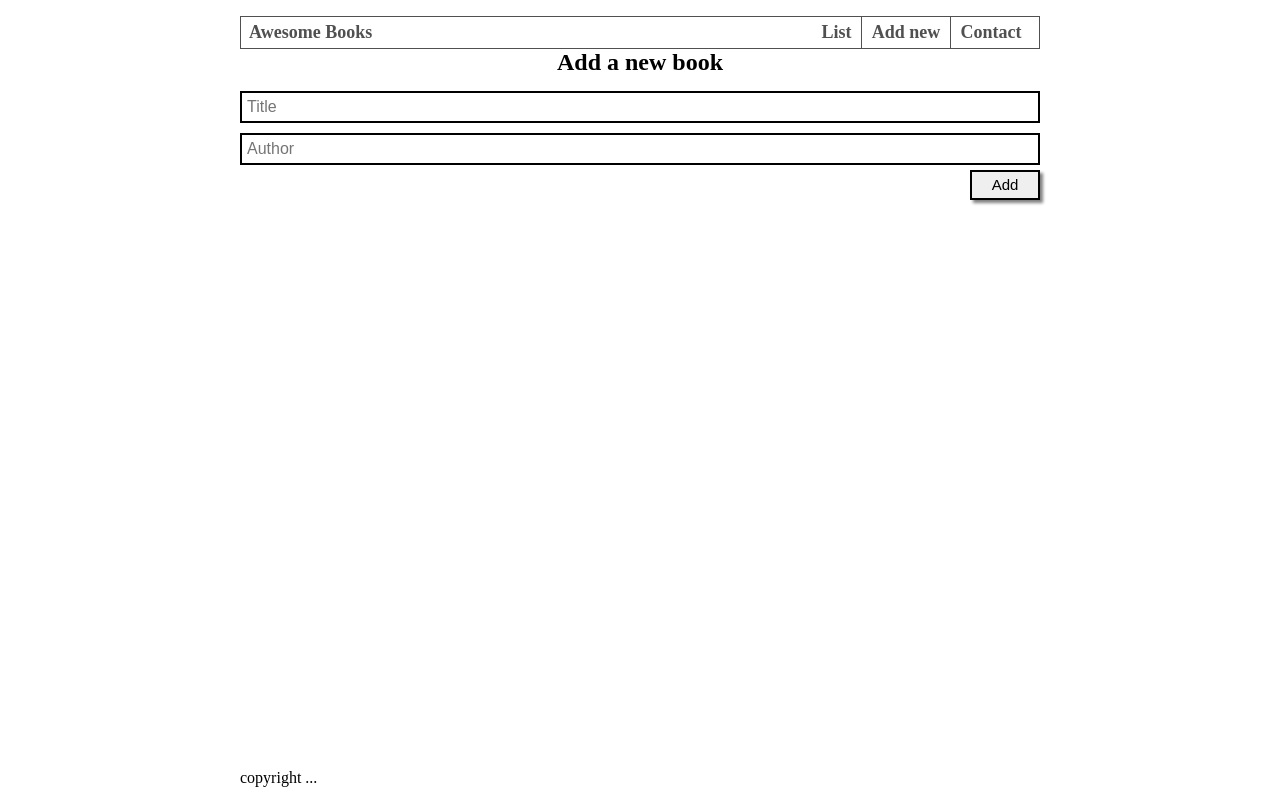
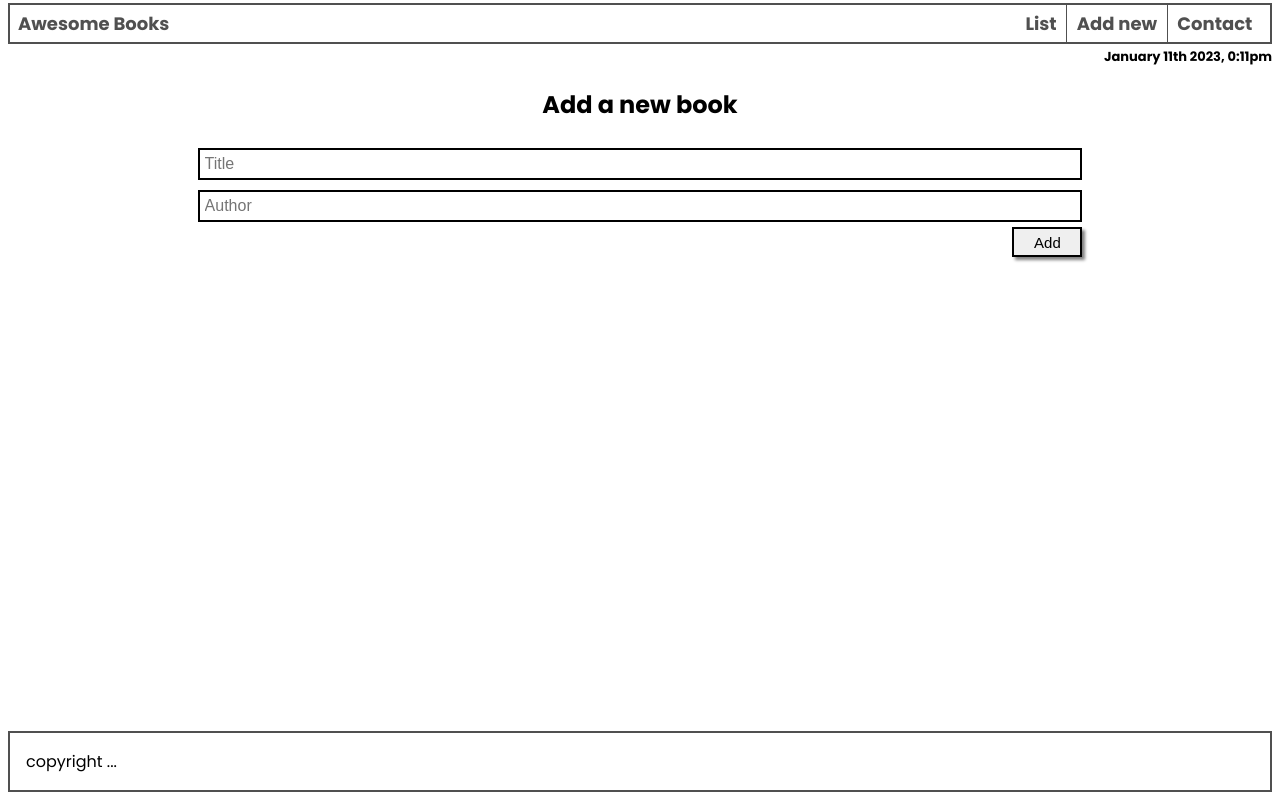
Before and after one commit to Chaseknis/book_storage, a website: page index.html in a window 1280 px wide. Drawn offline with Linux system fonts and the light colour scheme.

Commit message:
add time to header section

```diff
--- a/index.html
+++ b/index.html
@@ -23,6 +23,9 @@
             </li>
         </ul>
     </nav>
+    <h3 id ='time'>
+    </h3>
+
   </header>
   <main>
     <section id="top">
--- a/main.js
+++ b/main.js
@@ -4,6 +4,7 @@ const all = document.querySelector('.all');
 const form = document.querySelector('#form');
 const titl = document.querySelector('#title');
 const autho = document.querySelector('#author');
+const time = document.querySelector('#time');
 
 class Ree {
   constructor(author, title, id = Math.floor(Math.random() * 1000)) {
@@ -36,6 +37,16 @@ function clone(main, array) {
   main.appendChild(each);
 }
 
+function date(Taker) {
+  const dee = new Date();
+  let hours = dee.getHours();
+  const ampm = hours >= 12 ? 'pm' : 'am';
+  hours %= 12;
+  const mont = ['january', 'feburary', 'march', 'april', 'may', 'june', 'july', 'august', 'september', 'october', 'november', 'december'];
+  const display = `${mont[dee.getMonth()]} ${dee.getDate()}th ${dee.getFullYear()}, ${hours}:${dee.getMinutes()}${ampm}`;
+  Taker.innerText = display;
+}
+
 form.addEventListener('submit', (e) => {
   e.preventDefault();
 
@@ -66,6 +77,7 @@ form.addEventListener('submit', (e) => {
 });
 
 window.addEventListener('load', () => {
+  date(time);
   const replay = JSON.parse(localStorage.getItem('array'));
   if (replay !== null) {
     books = replay;
--- a/style.css
+++ b/style.css
@@ -1,3 +1,5 @@
+@import url('https://fonts.googleapis.com/css2?family=Poppins:ital,wght@0,100;0,200;0,300;0,400;0,500;0,700;0,900;1,100;1,300&display=swap');
+
 * {
   padding: 0;
   margin: 0;
@@ -5,18 +7,27 @@
 }
 
 body {
-  margin: 1rem 16pt;
+  font-family: 'poppins', sans-serif;
 }
 
 header {
-  border: 1px solid rgb(80, 80, 80);
-  padding: 0 0.5rem;
+  margin: 3px 0.5rem;
+  margin-bottom: 1.3rem;
 }
 
 nav {
   display: flex;
   align-items: center;
   justify-content: space-between;
+  border: 2px solid rgb(80, 80, 80);
+  padding: 0 0.5rem;
+}
+
+header h3 {
+  font-size: 13px;
+  text-align: right;
+  text-transform: capitalize;
+  margin-top: 3px;
 }
 
 nav h2 {
@@ -46,11 +57,19 @@ nav li a {
   font-weight: 600;
 }
 
-.logo{
+nav li a:hover {
+  color: rgb(80, 80, 226);
+}
+
+.logo {
   text-decoration: none;
   color: rgb(80, 80, 80);
   font-size: 13px;
   font-weight: 600;
+}
+
+main {
+  margin: 2px 0.5rem;
 }
 
 .all {
@@ -59,12 +78,11 @@ nav li a {
 
 section h2 {
   text-align: center;
-  margin-bottom: 10px;
+  margin-bottom: 1.3rem;
 }
 
 #top {
   display: none;
-  height: 90vh;
 }
 
 .each {
@@ -84,12 +102,14 @@ section h2 {
 }
 
 #add {
-  height: 90vh;
+  width: 70%;
+  margin: 0 auto;
 }
 
 #add form {
   display: flex;
   flex-direction: column;
+  justify-content: center;
   margin: 0 auto;
 }
 
@@ -112,7 +132,8 @@ section h2 {
 
 #contact {
   display: none;
-  height: 90vh;
+  width: 70%;
+  margin: 0 auto;
 }
 
 .contact_container {
@@ -130,11 +151,20 @@ section h2 {
   padding-bottom: 1rem;
 }
 
+footer {
+  position: fixed;
+  bottom: 0;
+  right: 0;
+  left: 0;
+  margin: 0.5rem;
+}
+
+.footer_container {
+  border: 2px solid rgb(80, 80, 80);
+  padding: 1rem;
+}
+
 @media (min-width: 768px) {
-  body {
-    margin: 1rem 240px;
-  }
-
   nav li {
     padding: 0.3rem 0.6rem;
   }
@@ -143,7 +173,7 @@ section h2 {
     font-size: 18px;
   }
 
-  .logo{
+  .logo {
     text-decoration: none;
     color: rgb(80, 80, 80);
     font-size: 18px;
@@ -153,7 +183,4 @@ section h2 {
   .contact_container {
     padding-top: 4rem;
   }
-  .contact_container p {
-    width: 34%;
-  }
 }
```
